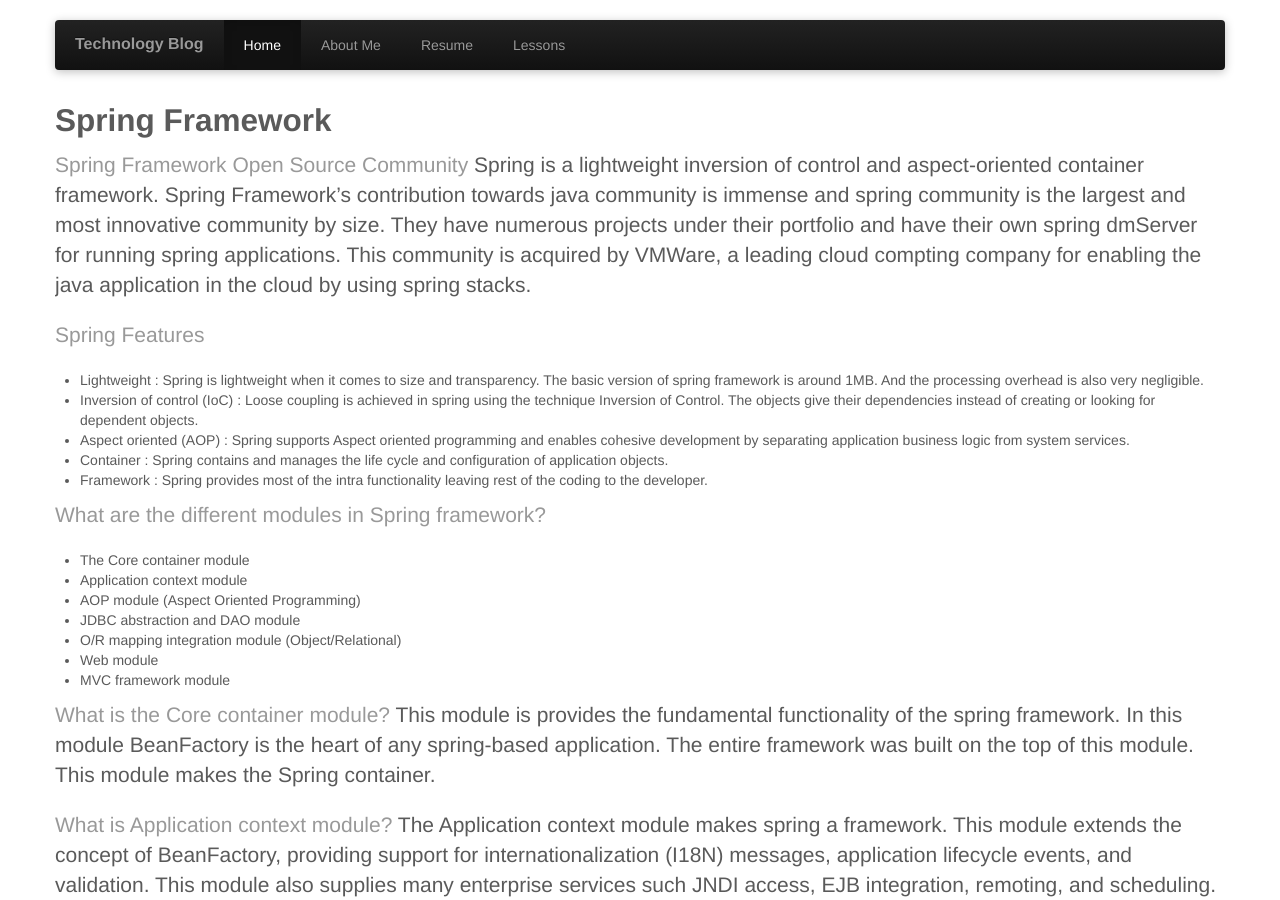
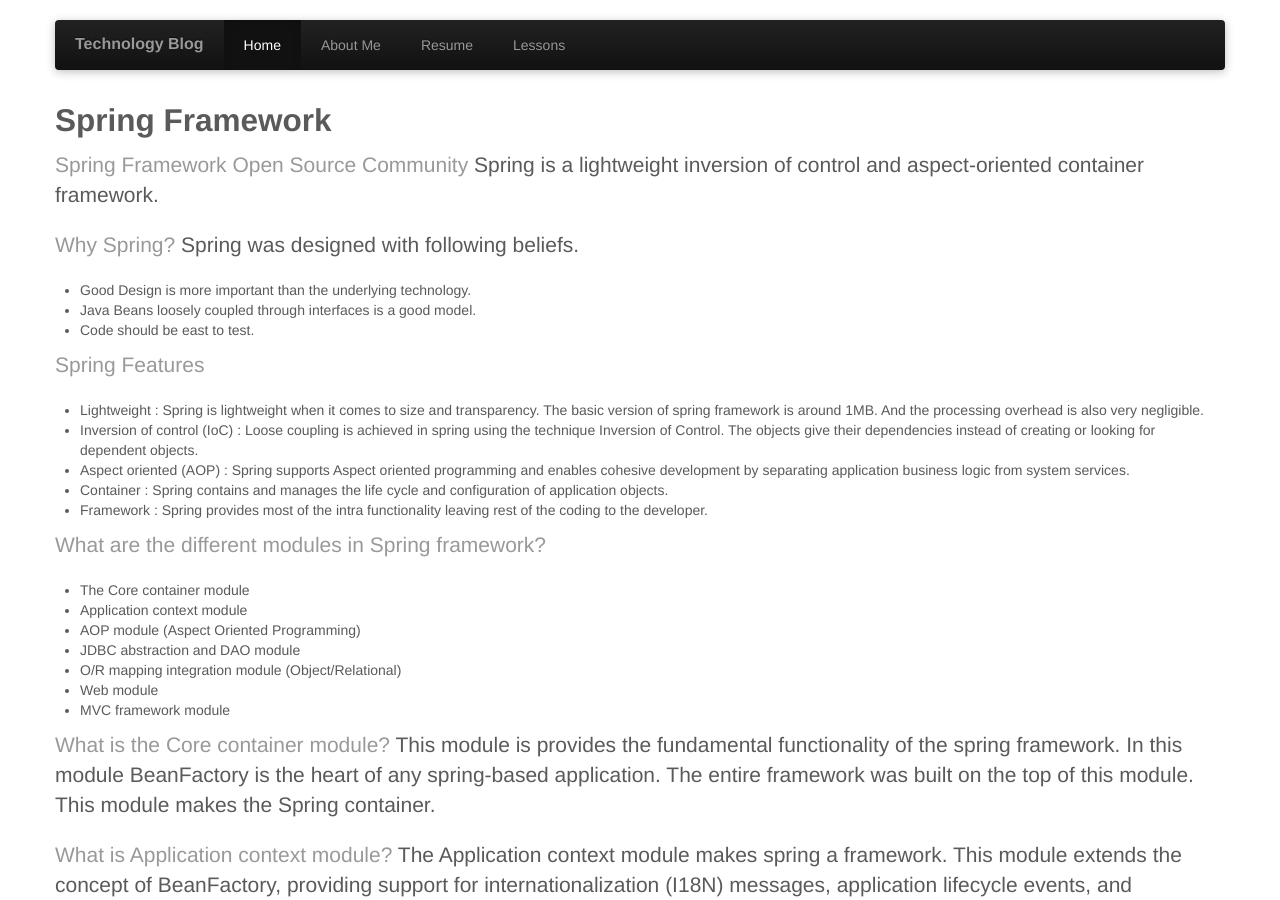
Before and after one commit to vdurgesh/git-pages, a Jekyll site: the page built from java/spring-core.html, in a window 1280 px wide and 900 px high. Built offline with Jekyll 4.4.1, drawn with Linux system fonts in a browser that asks for light colours.

Commit message:
UI update

```diff
--- a/java/spring-core.html
+++ b/java/spring-core.html
@@ -5,7 +5,15 @@
 <div class="page-title"> <h2>Spring Framework</h2></div>
 <div class="featurette">
 <p class="lead"><span class="muted">Spring Framework Open Source Community</span>
-Spring is a lightweight inversion of control and aspect-oriented container framework. Spring Framework’s contribution towards java community is immense and spring community is the largest and most innovative community by size. They have numerous projects under their portfolio and have their own spring dmServer for running spring applications. This community is acquired by VMWare, a leading cloud compting company for enabling the java application in the cloud by using spring stacks.
+Spring is a lightweight inversion of control and aspect-oriented container framework.
+</p>
+<p class="lead"><span class="muted">Why Spring?</span>
+Spring was designed with following beliefs.
+<ul>
+  <li>Good Design is more important than the underlying technology.</li>
+  <li>Java Beans loosely coupled through interfaces is a good model.</li>
+  <li>Code should be east to test.</li>
+</ul>
 </p>
 <p class="lead"><span class="muted">Spring Features</span>
   <ul>
--- a/mongo/basics.html
+++ b/mongo/basics.html
@@ -79,7 +79,7 @@
 {% endhighlight %}
 </p></li><li>
 <p class="lead">Working with the Cursor
-When you query a collection, MongoDB returns a ?cursor? object that contains the results of the query. The mongo shell then iterates over the cursor to display the results. Rather than returning all results at once, the shell iterates over the cursor 20 times to display the first 20 results and then waits for a request to iterate over the remaining results. In the shell, enter it to iterate over the next set of results.
+When you query a collection, MongoDB returns a cursor. object that contains the results of the query. The mongo shell then iterates over the cursor to display the results. Rather than returning all results at once, the shell iterates over the cursor 20 times to display the first 20 results and then waits for a request to iterate over the remaining results. In the shell, enter it to iterate over the next set of results.
 </p></li><li>
 <p class="lead">Iterate over the Cursor with a Loop
 {% highlight ruby %}
--- a/tech.html
+++ b/tech.html
@@ -12,6 +12,9 @@
     	<li class="lead"><a href="/java/design-pattern.html">Design Pattern</a></li>
     	<li class="lead"><a href="/java/spring-core.html">Spring Framework</a></li>
     	<li class="lead"><a href="/java/code-standards.html">Code Standards</a></li>
+
+    </ul>
+    <ul>
     	<li class="lead"><a href="/mongo/basics.html">Mongo Basics</a></li>
     </ul>
 </div>
```
Also changed, not shown: other parts of mongo/basics.html (+1 -1 lines), ui/node.html (added, +22 -0 lines).
